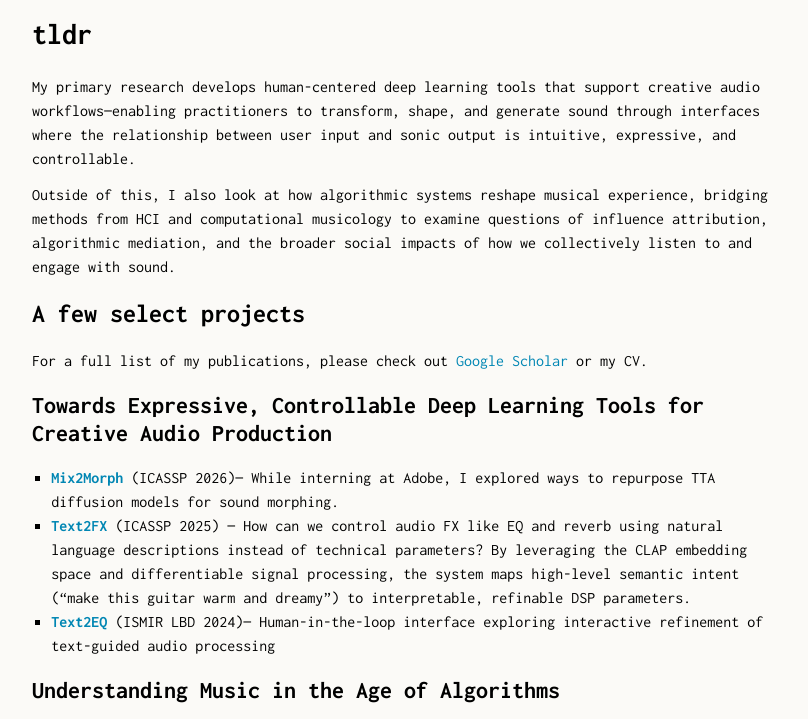
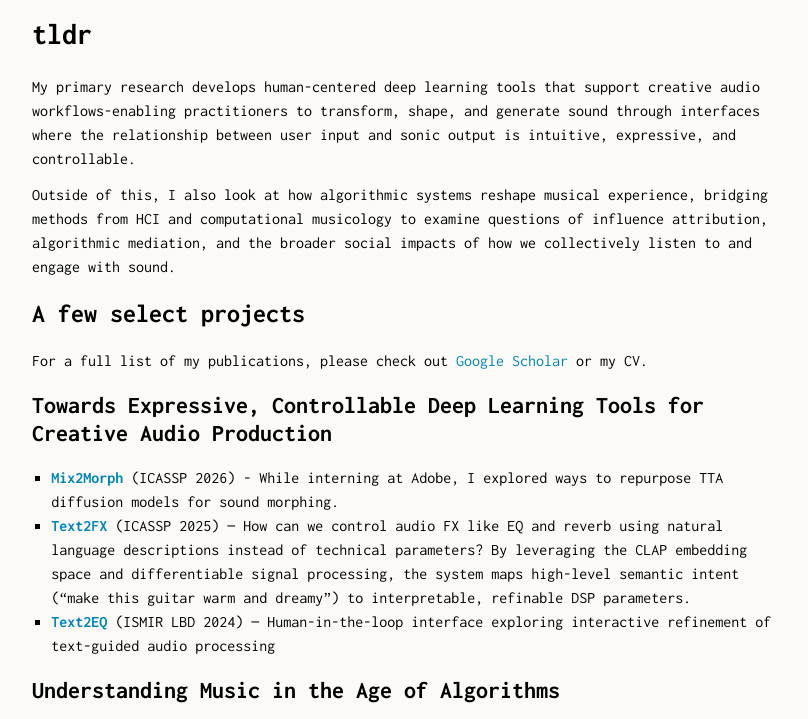
Before and after one commit to anniejchu/anniejchu.github.io, a Jekyll site: the page built from research/index.md, in a window 1280 px wide. Shown: the part 181-900 px from the top of the page, without its empty margins (232-1040 px from the left). Built offline with Jekyll 4.4.1, drawn with Linux system fonts in a browser that asks for light colours; some web fonts are replaced.

Commit message:
adding hmlt and em dashes

```diff
--- /dev/null
+++ b/google9f85e1c28585cc7a.html
@@ -0,0 +1 @@
+google-site-verification: google9f85e1c28585cc7a.html
--- a/research/index.md
+++ b/research/index.md
@@ -5,7 +5,7 @@ which_category: research
 permalink: /research/
 ---
 # tldr
-My primary research develops human-centered deep learning tools that support creative audio workflows—enabling practitioners to transform, shape, and generate sound through interfaces where the relationship between user input and sonic output is intuitive, expressive, and controllable.
+My primary research develops human-centered deep learning tools that support creative audio workflows-enabling practitioners to transform, shape, and generate sound through interfaces where the relationship between user input and sonic output is intuitive, expressive, and controllable.
 
 Outside of this, I also look at how algorithmic systems reshape musical experience, bridging methods from HCI and computational musicology to examine questions of influence attribution, algorithmic mediation, and the broader social impacts of how we collectively listen to and engage with sound.
 
@@ -13,9 +13,9 @@ Outside of this, I also look at how algorithmic systems reshape musical experien
 For a full list of my publications, please check out [Google Scholar](https://scholar.google.com/citations?user=vJu5VaAAAAAJ&hl=en&oi=ao) or my CV.
 
 ### Towards Expressive, Controllable Deep Learning Tools for Creative Audio Production
-- [**Mix2Morph**](/mix2morph) (ICASSP 2026)— While interning at Adobe, I explored ways to repurpose TTA diffusion models for sound morphing.
+- [**Mix2Morph**](/mix2morph) (ICASSP 2026) - While interning at Adobe, I explored ways to repurpose TTA diffusion models for sound morphing.
 - [**Text2FX**](/text2fx) (ICASSP 2025) — How can we control audio FX like EQ and reverb using natural language descriptions instead of technical parameters? By leveraging the CLAP embedding space and differentiable signal processing, the system maps high-level semantic intent ("make this guitar warm and dreamy") to interpretable, refinable DSP parameters.
-- [**Text2EQ**](/text2fx/text2eq) (ISMIR LBD 2024)— Human-in-the-loop interface exploring interactive refinement of text-guided audio processing
+- [**Text2EQ**](/text2fx/text2eq) (ISMIR LBD 2024) — Human-in-the-loop interface exploring interactive refinement of text-guided audio processing
 
 
 ### Understanding Music in the Age of Algorithms
```
Also changed, not shown: 3 other files.
